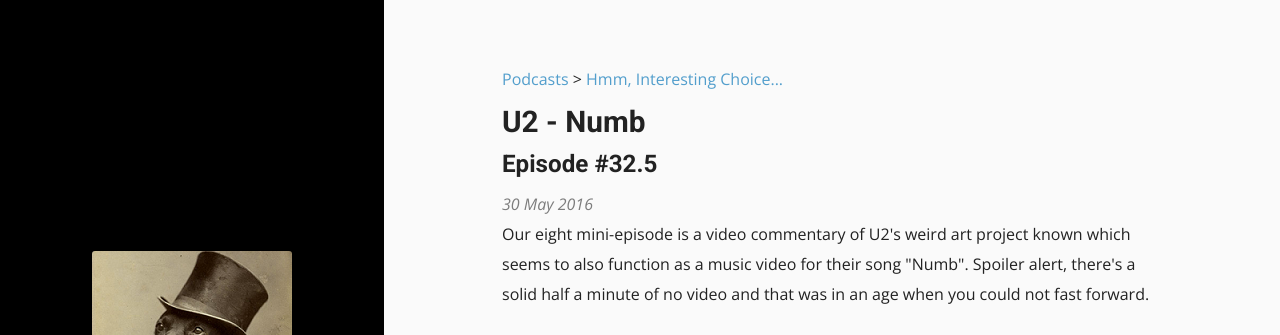
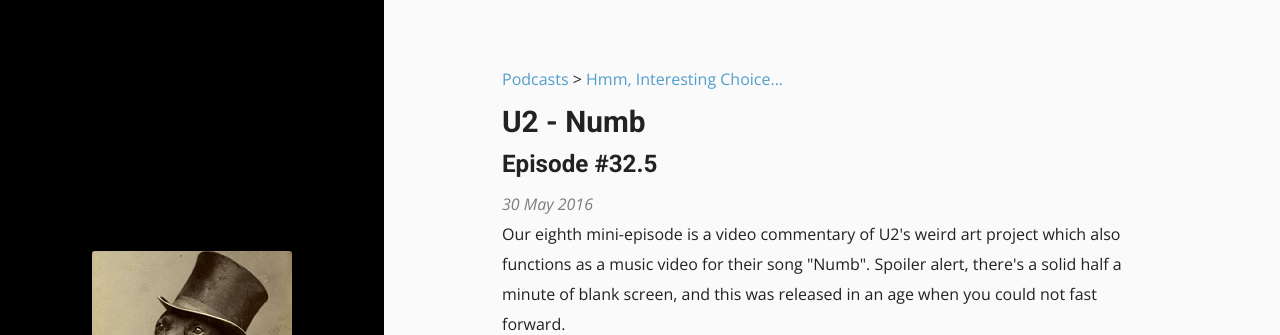
Before and after one commit to hatondog/hatondog.github.io, a Jekyll site: the page built from _episodes/hmm-interesting-choice/32.5.md, in a window 1280 px wide, cut to the strip 0-335 px from the top of the page. Built offline with Jekyll 4.4.1, drawn with Linux system fonts in a browser that asks for light colours; nearby versions of some CDN libraries.

```diff
--- a/_episodes/hmm-interesting-choice/32.5.md
+++ b/_episodes/hmm-interesting-choice/32.5.md
@@ -2,7 +2,7 @@
 title: U2 - Numb
 slug: u2-numb
 number: 32.5
-description: Our eight mini-episode is a video commentary of U2&#39;s weird art project known which seems to also function as a music video for their song &quot;Numb&quot;. Spoiler alert, there&#39;s a solid half a minute of no video and that was in an age when you could not fast forward.
+description: Our eighth mini-episode is a video commentary of U2&#39;s weird art project which also functions as a music video for their song &quot;Numb&quot;. Spoiler alert, there&#39;s a solid half a minute of blank screen, and this was released in an age when you could not fast forward.
 link-mp3: http://feeds.soundcloud.com/stream/266612224-hatondog-hmm-interesting-choice-ep325-u2-numb.mp3
 duration: "00:09:20"
 byte-length: 22405618
--- a/index.html
+++ b/index.html
@@ -29,7 +29,6 @@ has-carousel: true
 {% endfor %}
 </div>
 
-{% assign podcast = site.podcasts[3] %}
 
 {% assign episodes = site.collections[0].docs | sort: 'number' %}
 {% for ep in episodes reversed %}
```
Also changed, not shown: _episodes/hmm-interesting-choice/31.5.md (+1 -1 lines), _episodes/verse-chorus-verse/8.md (+1 -1 lines).
